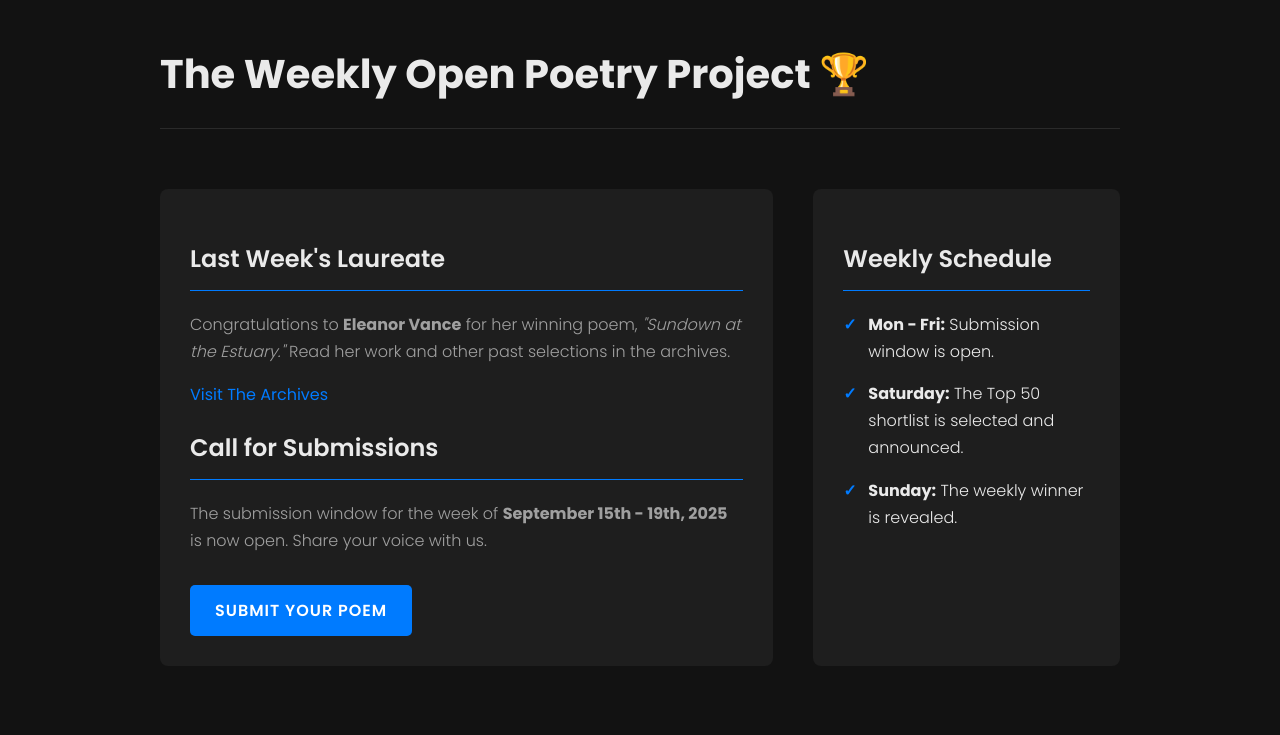
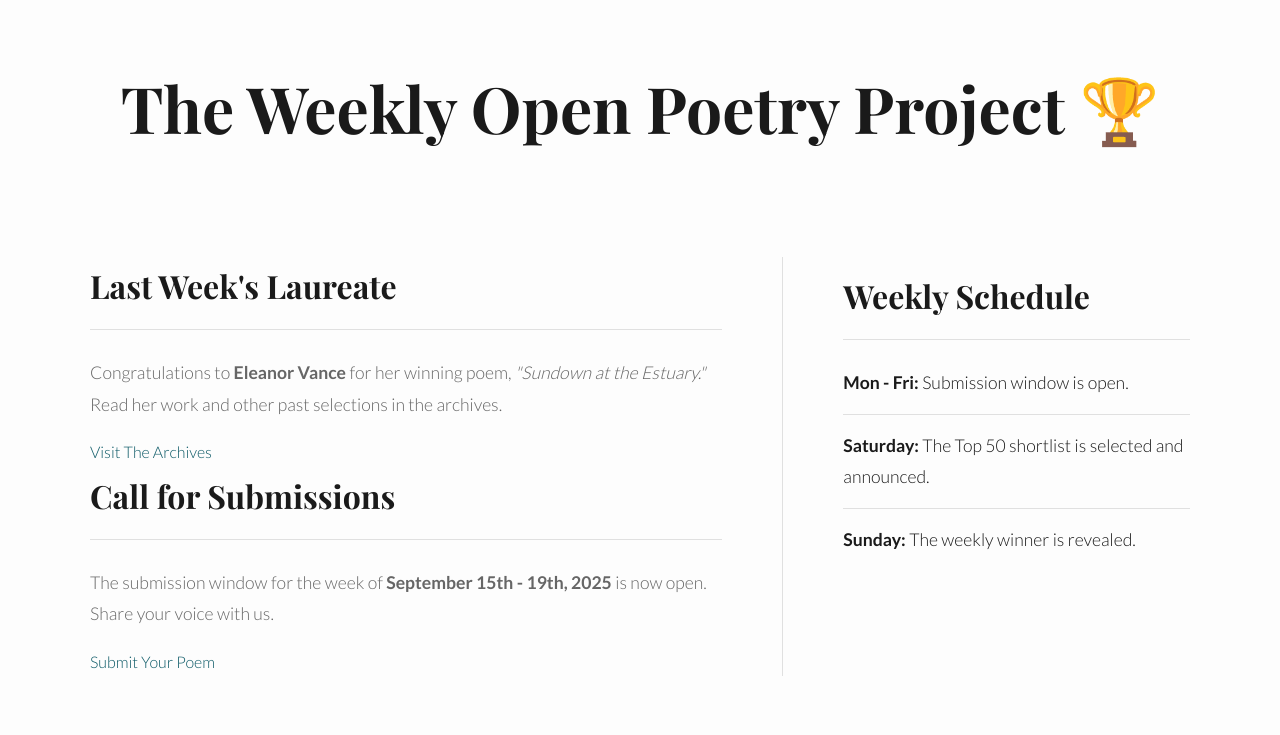
Before and after one commit to RMChadderton/TheWeeklyPoetryProject, a Flask app: page / in a window 1280 px wide. Shown: the top 735 px of the page. Run offline with Flask 3, Linux system fonts and the light colour scheme.

Commit message:
Update style.css

```diff
--- a/static/style.css
+++ b/static/style.css
@@ -1,117 +1,122 @@
-/* Import the Poppins font from Google Fonts */
-@import url('https://fonts.googleapis.com/css2?family=Poppins:wght@300;400;600;700&display=swap');
+/* Import Playfair Display (serif for headings) and Lato (sans-serif for body) */
+@import url('https://fonts.googleapis.com/css2?family=Lato:wght@300;400;700&family=Playfair+Display:wght@700&display=swap');
 
-/* Define our modern color palette */
 :root {
-    --background-color: #121212; /* Off-black */
-    --surface-color: #1E1E1E;    /* Slightly lighter card background */
-    --primary-text-color: #EAEAEA;
-    --secondary-text-color: #A0A0A0;
-    --accent-color: #007BFF;     /* Electric Blue */
-    --border-color: #2A2A2A;
+    --background: #FDFDFD;
+    --text-primary: #1A1A1A;
+    --text-secondary: #666666;
+    --accent: #0D5A67; /* Deep, sophisticated teal */
+    --border: #E0E0E0;
 }
 
 body {
-    background-color: var(--background-color);
-    color: var(--primary-text-color);
-    font-family: 'Poppins', sans-serif;
+    background-color: var(--background);
+    color: var(--text-primary);
+    font-family: 'Lato', sans-serif;
     font-weight: 300;
-    line-height: 1.7;
+    line-height: 1.8;
     margin: 0;
-    padding: 40px 20px;
+    padding: 60px 20px;
+    -webkit-font-smoothing: antialiased;
 }
 
 .container {
-    max-width: 960px;
+    max-width: 1100px;
     margin: 0 auto;
     display: grid;
-    grid-template-columns: 2fr 1fr; /* 2/3 for main content, 1/3 for sidebar */
-    gap: 40px;
+    grid-template-columns: 2fr 1fr;
+    gap: 60px;
 }
 
 header {
-    grid-column: 1 / -1; /* Header spans both columns */
-    border-bottom: 1px solid var(--border-color);
-    padding-bottom: 20px;
-    margin-bottom: 20px;
+    grid-column: 1 / -1;
+    text-align: center;
+    margin-bottom: 40px;
+}
+
+header .kicker {
+    font-size: 0.9rem;
+    font-weight: 400;
+    text-transform: uppercase;
+    letter-spacing: 2px;
+    color: var(--text-secondary);
+    margin: 0;
 }
 
 h1 {
+    font-family: 'Playfair Display', serif;
+    font-size: 4rem;
     font-weight: 700;
-    font-size: 2.5rem;
-    margin: 0;
+    margin: 10px 0;
+    line-height: 1.2;
 }
 
 h2 {
-    font-weight: 600;
-    font-size: 1.5rem;
-    color: var(--primary-text-color);
-    border-bottom: 1px solid var(--accent-color);
-    padding-bottom: 10px;
+    font-family: 'Playfair Display', serif;
+    font-size: 2rem;
+    margin-top: 0;
+    padding-bottom: 15px;
+    border-bottom: 1px solid var(--border);
 }
 
 p {
-    color: var(--secondary-text-color);
+    color: var(--text-secondary);
+    font-size: 1.1rem;
 }
 
 a {
-    color: var(--accent-color);
+    color: var(--accent);
     text-decoration: none;
-    font-weight: 400;
+    transition: color 0.2s ease-in-out;
 }
 
 a:hover {
-    text-decoration: underline;
+    color: var(--text-primary);
 }
 
-/* Main content area */
 .main-content {
-    background-color: var(--surface-color);
-    padding: 30px;
-    border-radius: 8px;
+    border-right: 1px solid var(--border);
+    padding-right: 60px;
 }
 
-/* Sidebar for the schedule */
 .sidebar {
-    background-color: var(--surface-color);
-    padding: 30px;
-    border-radius: 8px;
+    padding-top: 10px;
 }
 
 .schedule-list {
     list-style: none;
     padding: 0;
+    font-size: 1.1rem;
 }
 
 .schedule-list li {
+    padding-bottom: 15px;
     margin-bottom: 15px;
-    padding-left: 25px;
-    position: relative;
+    border-bottom: 1px solid var(--border);
 }
 
-.schedule-list li::before {
-    content: '✓'; /* Checkmark icon */
-    position: absolute;
-    left: 0;
-    color: var(--accent-color);
+.schedule-list li:last-child {
+    border-bottom: none;
+}
+
+.schedule-list strong {
+    color: var(--text-primary);
     font-weight: 700;
 }
 
-/* Modern Button Style */
-.cta-button {
+.cta-link {
     display: inline-block;
-    background-color: var(--accent-color);
-    color: #FFFFFF;
-    padding: 12px 25px;
-    border-radius: 5px;
-    font-weight: 600;
+    color: var(--text-primary);
+    font-weight: 700;
     text-transform: uppercase;
     letter-spacing: 1px;
-    margin-top: 15px;
-    transition: background-color 0.2s ease-in-out;
+    font-size: 0.9rem;
+    padding-bottom: 5px;
+    border-bottom: 2px solid var(--accent);
+    transition: all 0.2s ease-in-out;
 }
 
-.cta-button:hover {
-    background-color: #0056b3;
-    text-decoration: none;
+.cta-link:hover {
+    color: var(--accent);
+    padding-bottom: 8px;
 }
```
